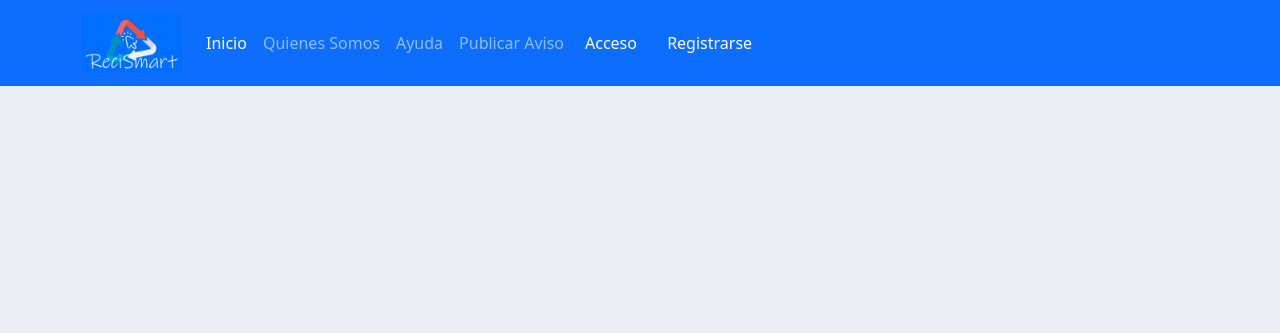
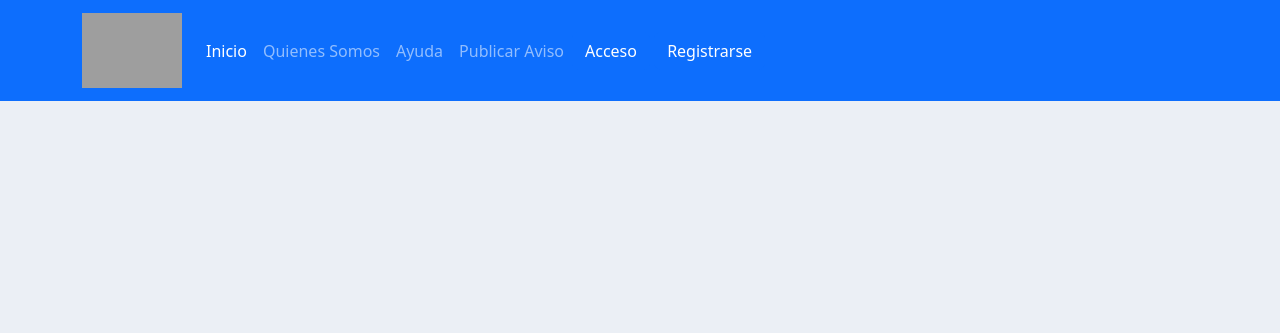
Before and after one commit to julioznava/Proyecto-Recismart, a Django app: page /login/ in a window 1280 px wide. Shown: the top 333 px of the page. Run offline with Django 4.2, Linux system fonts and the light colour scheme; some libraries are stand-ins or nearby versions; grey boxes are pictures that could not be loaded.

Commit message:
modificacion fotos

```diff
--- a/RecismartAPP/templates/base.html
+++ b/RecismartAPP/templates/base.html
@@ -13,7 +13,7 @@
     <nav class="navbar navbar-expand-lg navbar-dark bg-primary ">
         <div class="container">
             <a class="navbar-brand" href="#">
-                <img src="{% static '/img/logo.png' %}" alt="" width="100">
+                <img src="{% static 'https://res.cloudinary.com/dwks69ifj/image/upload/v1670605708/cld-sample-5.jpg' %}" alt="" width="100">
             </a>
             <button
                 class="navbar-toggler"
```
